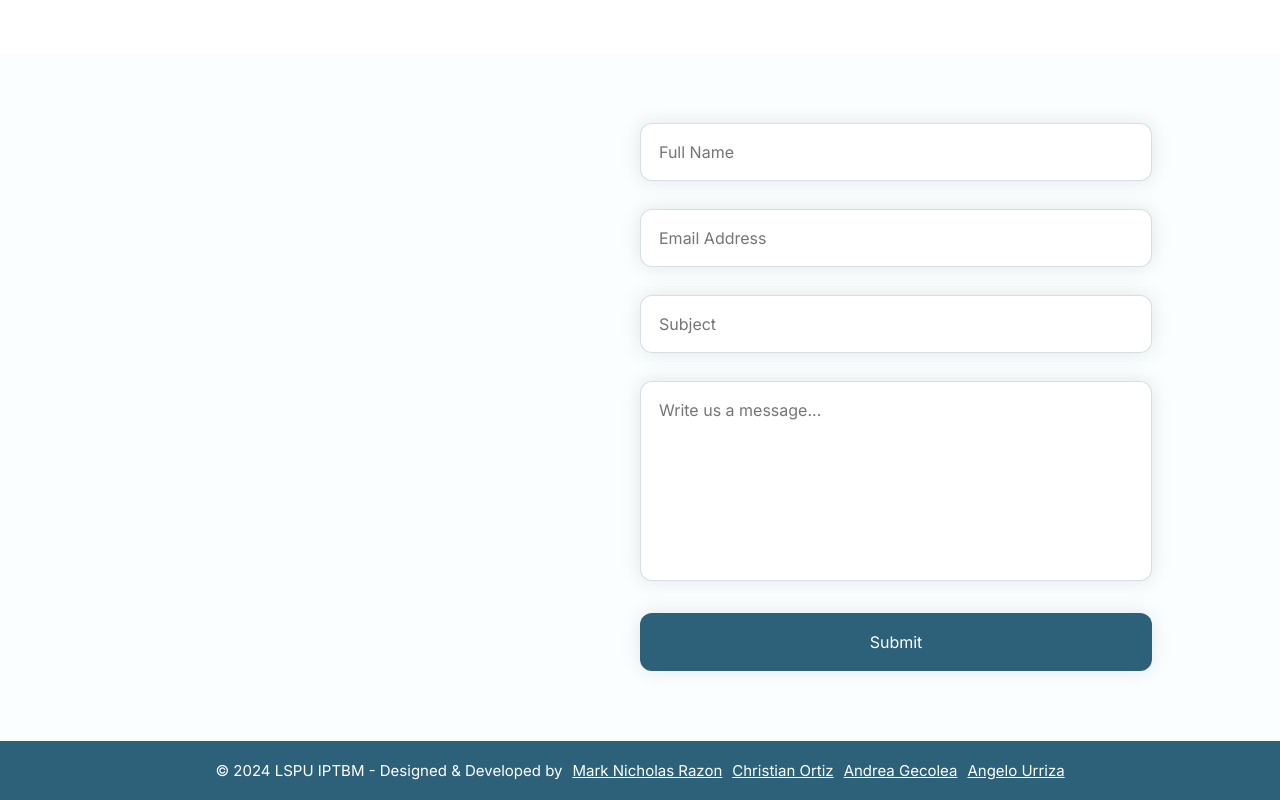
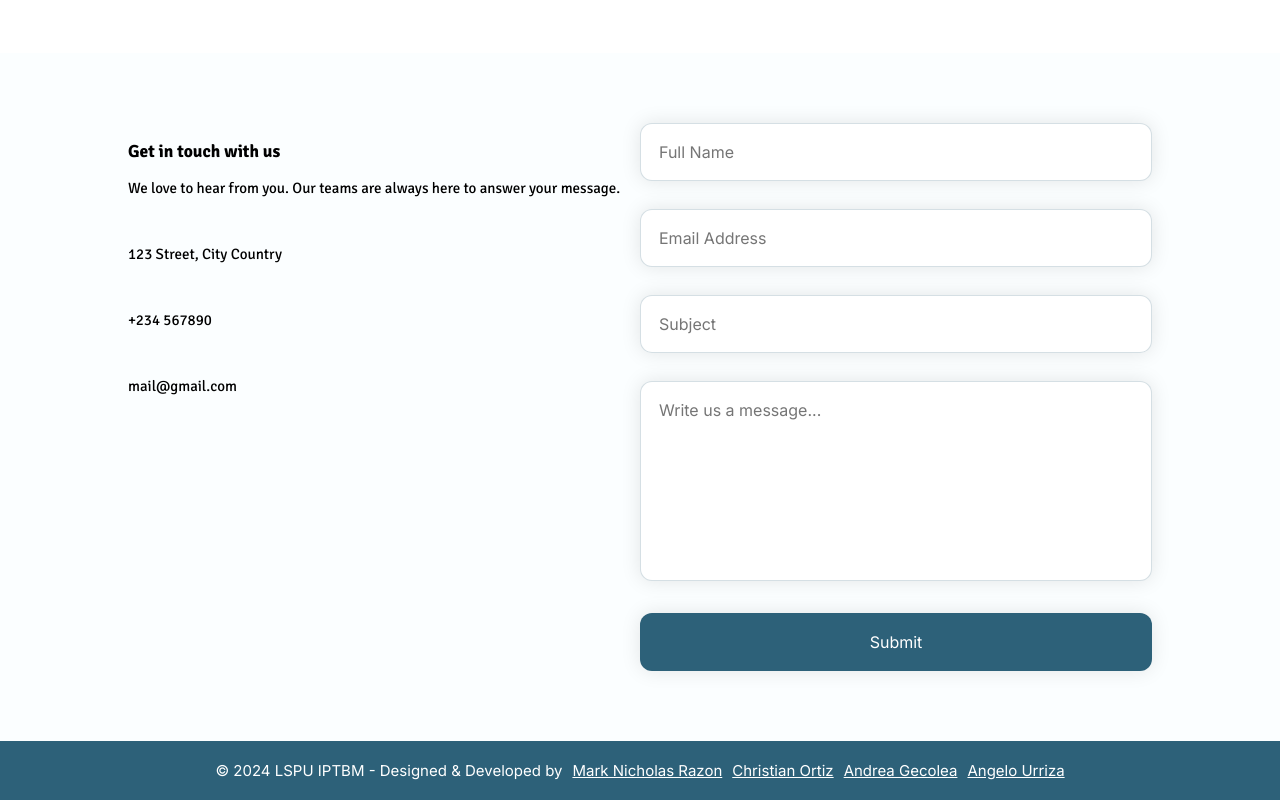
Before and after one commit to progchris00/LSPU-IPTBM-RTMS, a React (Vite) app: page /home in a window 1280 px wide. Shown: the part 4730-5530 px from the top of the page. Built offline with nearby package versions, Linux system fonts and the light colour scheme.

Commit message:
feat: add left side contents

```diff
--- a/src/components/Contacts.jsx
+++ b/src/components/Contacts.jsx
@@ -3,7 +3,27 @@ function Contacts() {
     <section id="contacts">
       <div className="wrapper">
         <div className="contact left">
-          <h3></h3>
+          <div className="text-wrapper">
+            <h3>Get in touch with us</h3>
+            <p>
+              We love to hear from you. Our teams are always here to answer your
+              message.
+            </p>
+          </div>
+          <div className="contact-information">
+            <span>
+              <img src="" alt="" />
+              <p id="contact-address">123 Street, City Country</p>
+            </span>
+            <span>
+              <img src="" alt="" />
+              <p id="contact-number">+234 567890</p>
+            </span>
+            <span>
+              <img src="" alt="" />
+              <p id="contact-email">mail@gmail.com</p>
+            </span>
+          </div>
         </div>
         <div className="contact right">
           <form id="contact-form">
```
